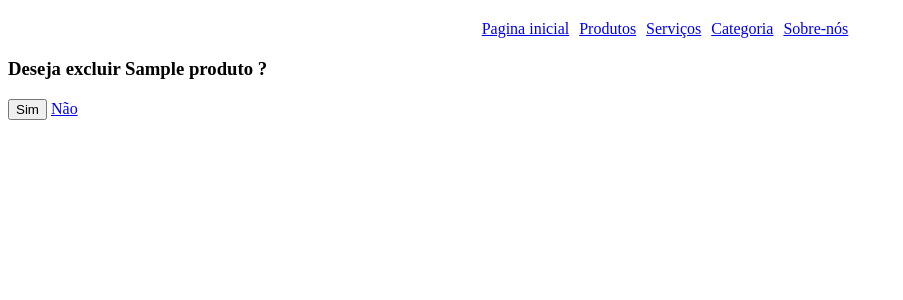
After one commit to wilhasenac/Django-Senac-2023, a Django app: page /produtos/1/excluir in a window 1280 px wide. The commit adds this page. Shown: the top 300 px of the page, without its empty margins (0-903 px from the left). Run offline with Django 3.2, Linux system fonts and the light colour scheme; tables that the repository leaves empty hold one stand-in row (values such as "Sample post").

Commit message:
Adicionando exclusão de produtos

```diff
--- a/produtos/models.py
+++ b/produtos/models.py
@@ -5,3 +5,4 @@ class Produto(models.Model):
     nome = models.CharField(max_length=100)
     preco = models.FloatField(default=0)
     estoque = models.IntegerField(default=0)
+    excluido = models.BooleanField(default=False)
--- a/produtos/templates/detalhamento_produto.html
+++ b/produtos/templates/detalhamento_produto.html
@@ -4,7 +4,7 @@
 <div>
     <h3>Nome: {{produto.nome}}</h3>
     <h3>Preço: {{produto.preco}}</h3>
-    <a href="#"> Excluir</a>
+    <a href="{{produto.id}}/excluir"> Excluir</a>
 </div>
 
 {% endblock conteudo %}
--- /dev/null
+++ b/produtos/templates/excluir.html
@@ -0,0 +1,12 @@
+{% extends 'templates/base.html' %}
+
+{% block conteudo %}
+
+<h3>Deseja excluir  {{produto.nome}} ?</h3>
+<form method="post" action="excluir">
+    {% csrf_token %}
+    <input type="submit" value="Sim"/>
+    <a href='/produtos/'>Não</a>
+</form>
+
+{% endblock conteudo %}
--- a/produtos/urls.py
+++ b/produtos/urls.py
@@ -15,10 +15,11 @@ Including another URLconf
 """
 from django.contrib import admin
 from django.urls import path
-from .views import listagem_produtos, detalhamento_produto, cadastrar_produto
+from .views import listagem_produtos, detalhamento_produto, cadastrar_produto, excluir
 
 urlpatterns = [
     path('', listagem_produtos),
     path('<int:id>', detalhamento_produto),
-    path('cadastrar', cadastrar_produto)
+    path('cadastrar', cadastrar_produto),
+    path('<int:id>/excluir', excluir)
 ]
--- a/produtos/views.py
+++ b/produtos/views.py
@@ -5,7 +5,7 @@ from django.http import HttpResponseRedirect
 
 # Create your views here.
 def listagem_produtos(request):
-    produtos = Produto.objects.all()
+    produtos = Produto.objects.filter(excluido=False)
     produtos_dos_vendedores = [{
         'vendedor': {'nome': 'John Doe'},
         'produtos': produtos
@@ -36,3 +36,20 @@ def cadastrar_produto(request):
     form = ProdutoModelForm
 
     return render(request,'templates/cadastrar_produto.html', context)
+
+def excluir(request, id):
+
+    produto = get_object_or_404(Produto, pk=id)
+    form = ProdutoModelForm()
+
+    if request.method == 'POST':
+        produto.excluido = True
+        produto.save()
+        return HttpResponseRedirect('/produtos/')
+
+    context = {
+        'form': form,
+        'produto': produto
+    }
+
+    return render(request,'templates/excluir.html', context)
```
Also changed, not shown: produtos/migrations/0003_produto_excluido.py (added).
